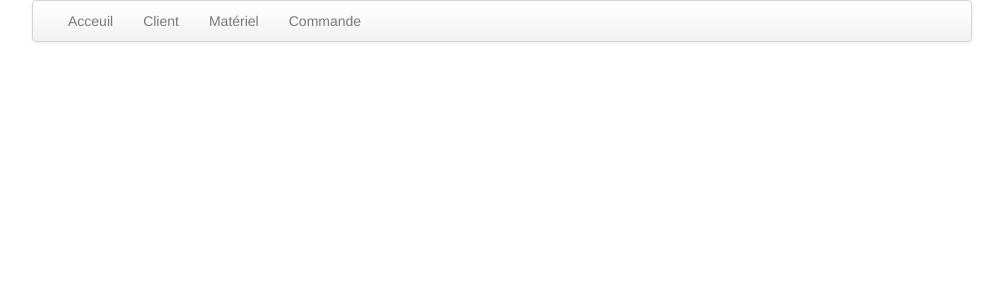
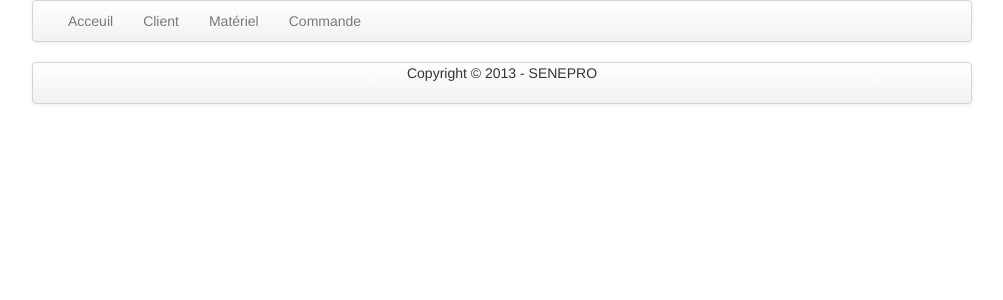
Before and after one commit to boubash/Senepro, a PHP site: page /index.php in a window 1280 px wide. Shown: the top 300 px of the page, without its empty margins (138-1141 px from the left). Run offline with PHP 8.4, Linux system fonts and the light colour scheme.

Commit message:
ajout de pieds de page dans footer

```diff
--- a/footer.php
+++ b/footer.php
@@ -1,3 +1,8 @@
+
+
+				<div class='container'>
+			<div class='navbar'>
+		<div class='navbar-inner' align= "center" > Copyright &copy; 2013 - SENEPRO </div>
 
 	</body>
 
```
